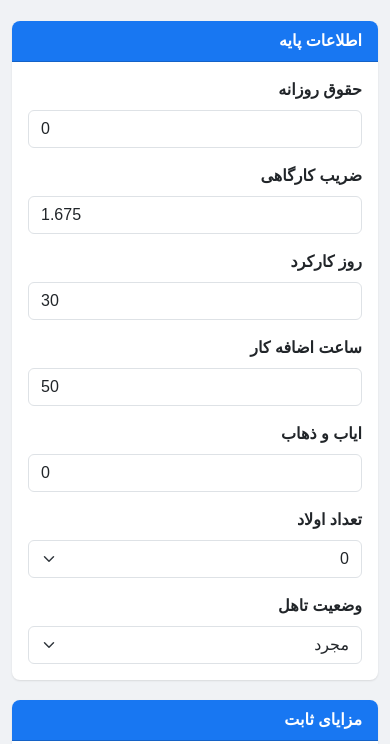
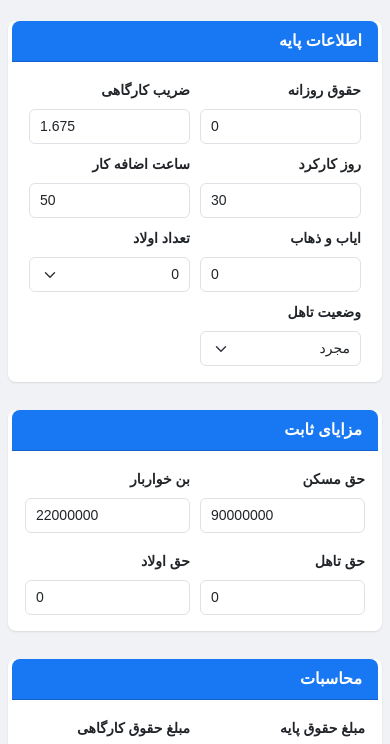
Before and after one commit to akarimvand/Dast_mozd-1404, a plain HTML site: page index.html in a window 390 px wide. Shown: the part 60-804 px from the top of the page. Drawn offline with nearby package versions, Linux system fonts and the light colour scheme; a web font is replaced by a local one.

Commit message:
Add index.html 1743312633533

```diff
--- a/index.html
+++ b/index.html
@@ -22,6 +22,20 @@
             border: none;
             border-radius: 8px;
             box-shadow: 0 1px 2px rgba(0,0,0,0.1);
+        }
+        @media (max-width: 768px) {
+            .col-md-6 {
+                flex: 0 0 50%;
+                max-width: 50%;
+                padding: 0 5px;
+            }
+            .form-control, .form-select {
+                font-size: 14px;
+                padding: 6px 10px;
+            }
+            .form-label {
+                font-size: 14px;
+            }
         }
         .card:hover {
             transform: translateY(-3px);
@@ -84,12 +98,12 @@
             <h1>محاسبه حقوق و دستمزد ۱۴۰۴</h1>
         </div>
 
-        <form id="salaryForm">
+        <form id="salaryForm" class="row g-2">
             <!-- BOOTSTRAP_CARD_1 -->
             <div class="card">
                 <div class="card-header">اطلاعات پایه</div>
                 <div class="card-body">
-                    <div class="row g-3">
+                    <div class="row g-2">
                         <div class="col-md-6">
                             <label for="ROZANEH" class="form-label">حقوق روزانه</label>
                             <input type="number" class="form-control" id="ROZANEH" value="0">
```
